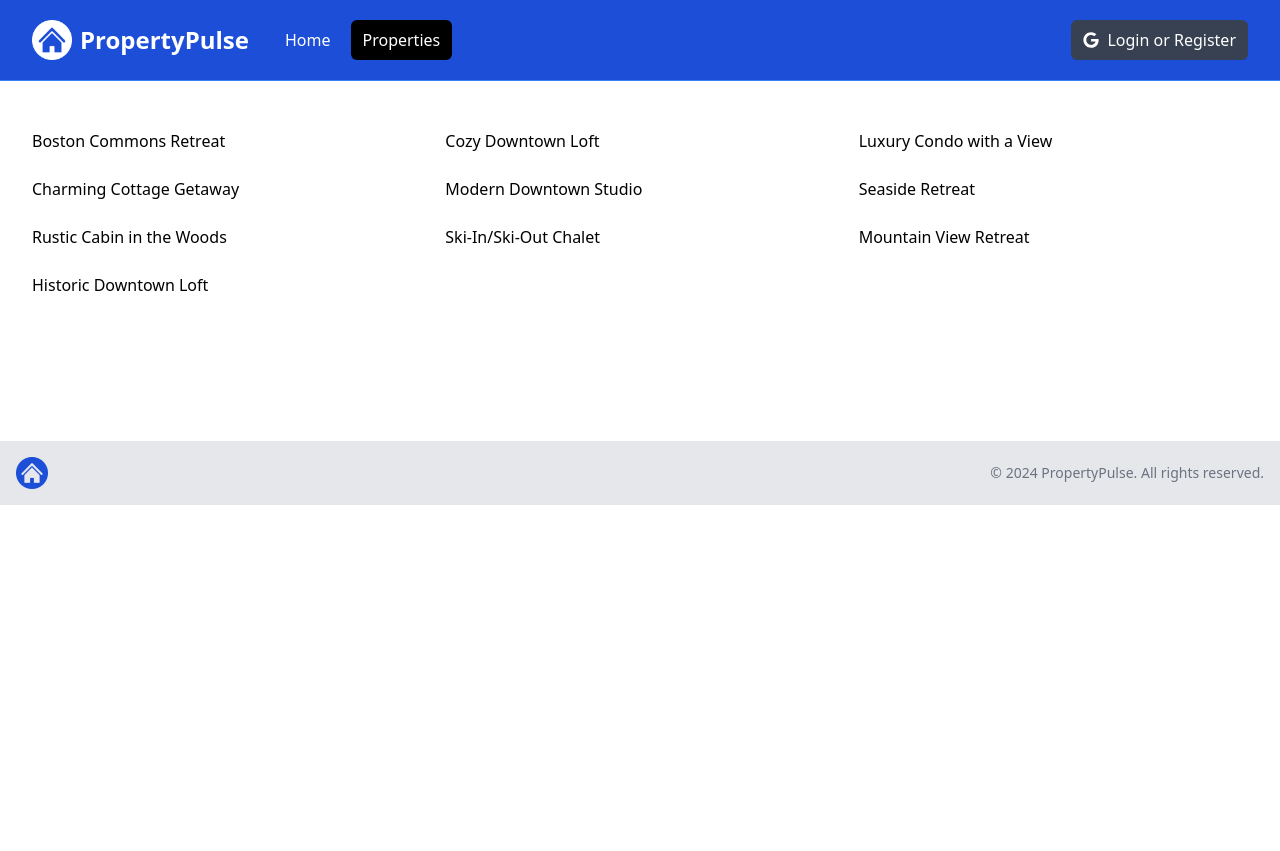
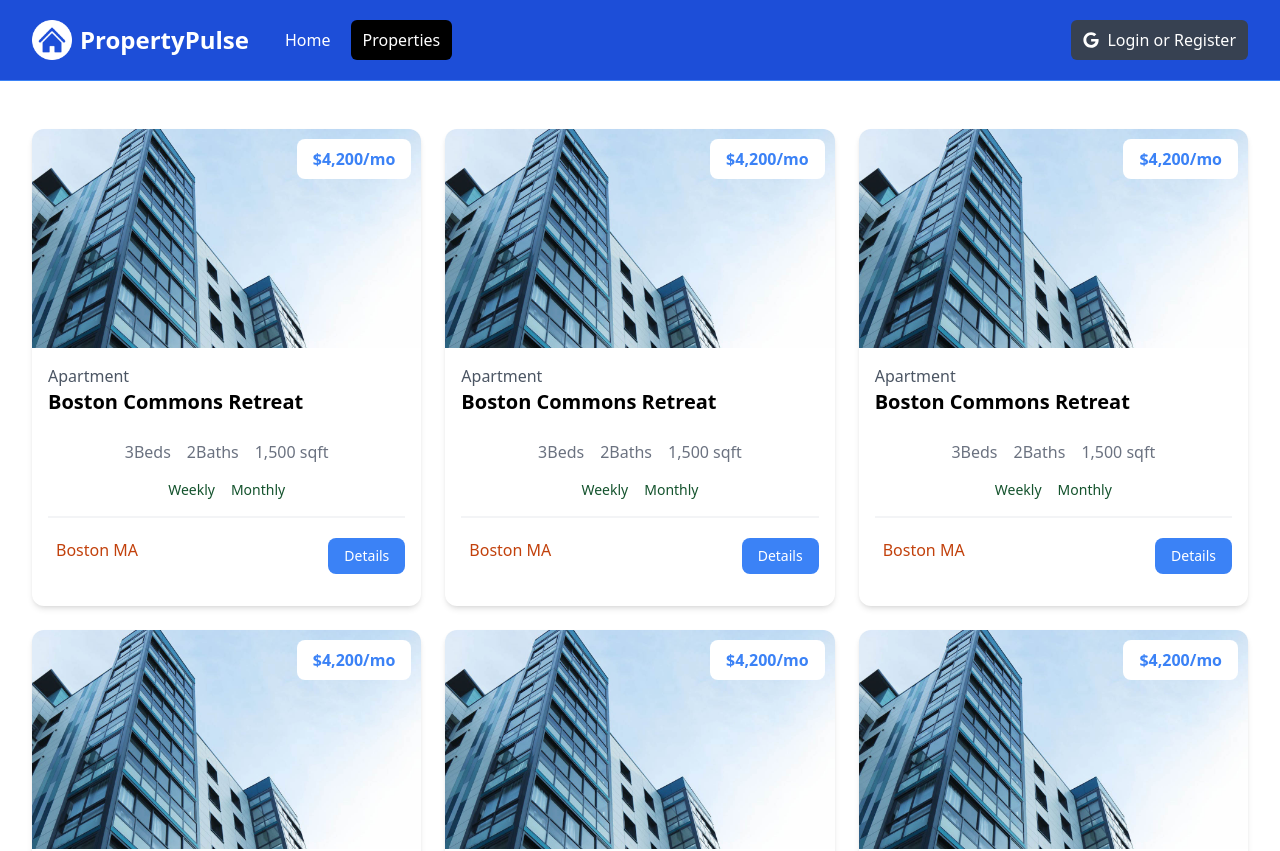
Before and after one commit to jtsz5057/realestate-app, a Next.js app: page /properties in a window 1280 px wide. Shown: the top 851 px of the page. Before the commit the page ends 800 px from the top, so only its background shows below. Built offline with nearby package versions, Linux system fonts and the light colour scheme.

Commit message:
create propertyCard for displaying property listing

```diff
--- a/app/properties/page.jsx
+++ b/app/properties/page.jsx
@@ -1,3 +1,4 @@
+import PropertyCard from '@/components/PropertyCard.jsx'
 import properties from '@/properties.json'
 
 const PropertiesPage = () => {
@@ -9,7 +10,7 @@
         ) : (
           <div className="grid grid-cols-1 md:grid-cols-3 gap-6">
           { properties.map((property) => (
-            <div>{property.name}</div>
+            <PropertyCard key={property._id} property={property} />
           )) }
         </div>
         ) }
--- /dev/null
+++ b/components/PropertyCard.jsx
@@ -0,0 +1,69 @@
+import Image from 'next/image'
+import Link from 'next/link'
+
+const PropertyCard = () => {
+  return (
+    <div className="rounded-xl shadow-md relative">
+        <Image
+         src="/images/properties/a1.jpg"
+         alt=""
+         height={0}
+         width={0}
+         sizes='100vw'
+         className='w-full h-auto rounded-t-xl'
+        />
+        <div className="p-4">
+            <div className="text-left md:text-center lg:text-left mb-6">
+                <div className="text-gray-600">Apartment</div>
+                    <h3 className="text-xl font-bold">Boston Commons Retreat</h3>
+                </div>
+              <h3
+                className="absolute top-[10px] right-[10px] bg-white px-4 py-2 rounded-lg text-blue-500 font-bold text-right md:text-center lg:text-right"
+              >
+                $4,200/mo
+              </h3>
+
+              <div className="flex justify-center gap-4 text-gray-500 mb-4">
+                <p>
+                  <i className="fa-solid fa-bed"></i> 3
+                  <span className="md:hidden lg:inline">Beds</span>
+                </p>
+                <p>
+                  <i className="fa-solid fa-bath"></i> 2
+                  <span className="md:hidden lg:inline">Baths</span>
+                </p>
+                <p>
+                  <i className="fa-solid fa-ruler-combined"></i>
+                  1,500 <span className="md:hidden lg:inline">sqft</span>
+                </p>
+              </div>
+
+              <div
+                className="flex justify-center gap-4 text-green-900 text-sm mb-4"
+              >
+                <p><i className="fa-solid fa-money-bill"></i> Weekly</p>
+                <p><i className="fa-solid fa-money-bill"></i> Monthly</p>
+              </div>
+
+              <div className="border border-gray-100 mb-5"></div>
+
+              <div className="flex flex-col lg:flex-row justify-between mb-4">
+                <div className="flex align-middle gap-2 mb-4 lg:mb-0">
+                  <i
+                    className="fa-solid fa-location-dot text-lg text-orange-700"
+                  ></i>
+                  <span className="text-orange-700"> Boston MA </span>
+                </div>
+                <a
+                  href="property.html"
+                  className="h-[36px] bg-blue-500 hover:bg-blue-600 text-white px-4 py-2 rounded-lg text-center text-sm"
+                >
+                  Details
+                </a>
+              </div>
+            </div>
+          </div>
+  )
+}
+
+export default PropertyCard
```
Also changed, not shown: public/images/properties/a1.jpg (added).
